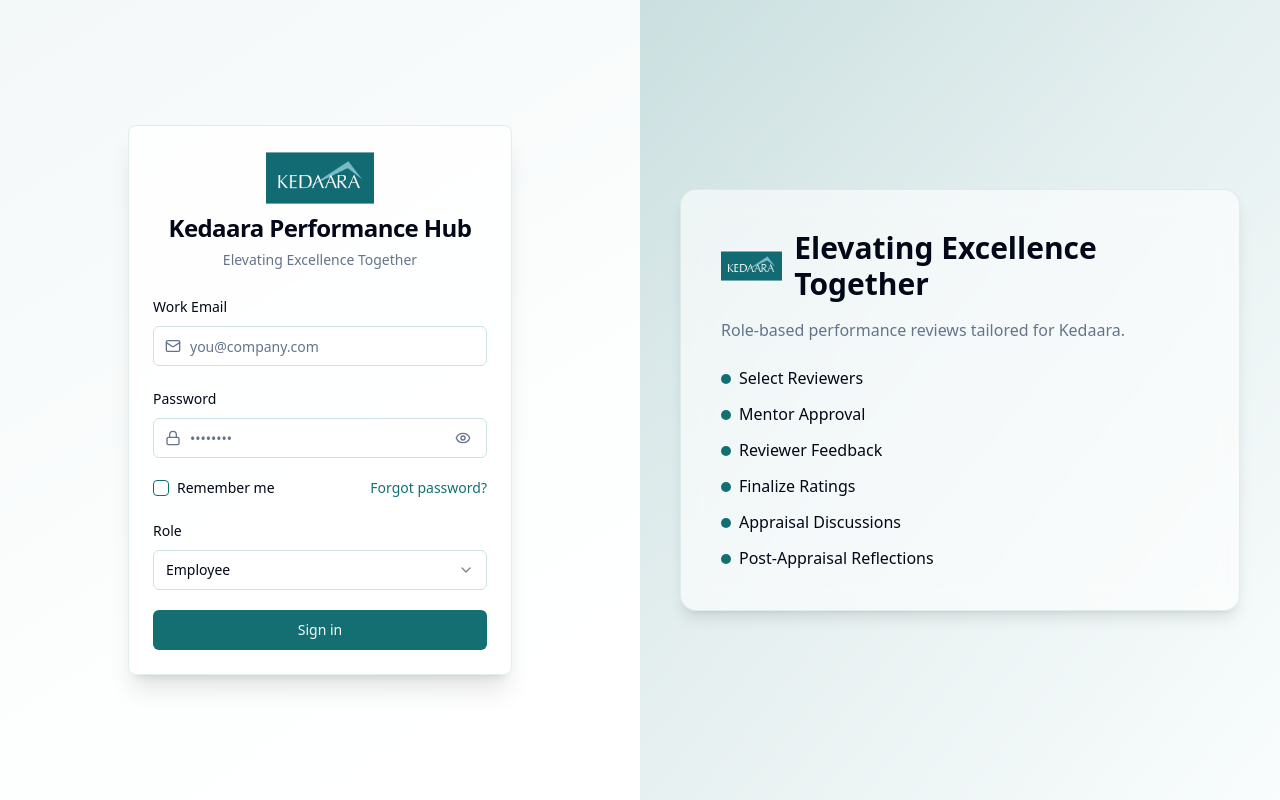
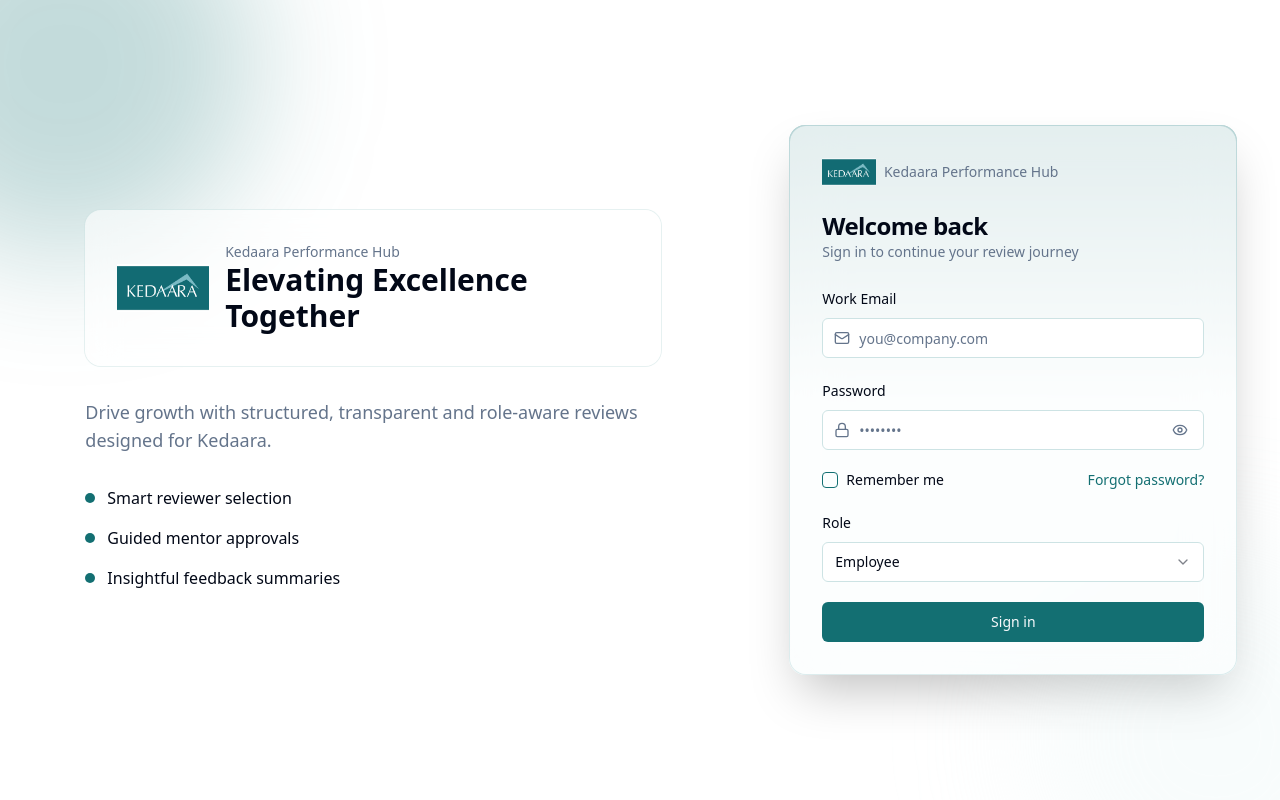
Before and after one commit to rakeshk95/appfactory-flow, a React (Vite) app: page /login in a window 1280 px wide. Built offline with nearby package versions, Linux system fonts and the light colour scheme.

Commit message:
Fix login page design
The login page design was not updated as expected. This commit addresses the issue by implementing a new design.

```diff
--- a/src/pages/Login.tsx
+++ b/src/pages/Login.tsx
@@ -2,7 +2,7 @@ import { Helmet } from "react-helmet-async";
 import { useForm } from "react-hook-form";
 import { useNavigate } from "react-router-dom";
 import { useAuth, Role } from "@/context/AuthContext";
-import { Card, CardContent, CardHeader, CardTitle, CardDescription } from "@/components/ui/card";
+import { CardTitle, CardDescription } from "@/components/ui/card";
 import { Button } from "@/components/ui/button";
 import { Input } from "@/components/ui/input";
 import { Label } from "@/components/ui/label";
@@ -51,20 +51,65 @@ export default function Login() {
       </Helmet>
 
       <h1 className="sr-only">Kedaara Performance Hub Login</h1>
-      <main className="min-h-screen grid grid-cols-1 lg:grid-cols-2 bg-gradient-to-br from-primary/5 via-accent/5 to-background">
-        <section className="w-full max-w-md mx-auto p-6 lg:p-8 flex items-center">
-          <Card className="w-full border border-border/60 shadow-xl bg-card/80 backdrop-blur-sm animate-fade-in">
-            <CardHeader className="text-center">
+      <main className="relative min-h-screen grid grid-cols-1 lg:grid-cols-12 bg-background overflow-hidden">
+        {/* Decorative gradients */}
+        <div className="pointer-events-none absolute -top-32 -left-32 h-96 w-96 rounded-full bg-primary/25 blur-3xl" aria-hidden="true" />
+        <div className="pointer-events-none absolute -bottom-32 -right-32 h-96 w-96 rounded-full bg-secondary/25 blur-3xl" aria-hidden="true" />
+
+        {/* Brand hero */}
+        <section className="hidden lg:flex lg:col-span-7 items-center justify-center p-16 relative">
+          <div className="max-w-xl animate-fade-in">
+            <div className="bg-card/60 backdrop-blur-lg ring-1 ring-border/50 rounded-2xl p-8 inline-flex items-center gap-4">
               <img
                 src="/lovable-uploads/f870dc56-8509-4607-9017-bb0b424fe03e.png"
                 alt="Kedaara Performance Hub logo"
-                className="mx-auto h-14 w-auto"
+                className="h-12 w-auto"
+                loading="lazy"
+              />
+              <div>
+                <p className="text-sm text-muted-foreground">Kedaara Performance Hub</p>
+                <h2 className="text-3xl font-semibold text-foreground">Elevating Excellence Together</h2>
+              </div>
+            </div>
+
+            <p className="mt-8 text-lg text-muted-foreground">
+              Drive growth with structured, transparent and role-aware reviews designed for Kedaara.
+            </p>
+
+            <ul className="mt-8 space-y-4 text-foreground">
+              <li className="flex items-center gap-3">
+                <span className="inline-block h-2.5 w-2.5 rounded-full bg-primary" /> Smart reviewer selection
+              </li>
+              <li className="flex items-center gap-3">
+                <span className="inline-block h-2.5 w-2.5 rounded-full bg-primary" /> Guided mentor approvals
+              </li>
+              <li className="flex items-center gap-3">
+                <span className="inline-block h-2.5 w-2.5 rounded-full bg-primary" /> Insightful feedback summaries
+              </li>
+            </ul>
+          </div>
+        </section>
+
+        {/* Sign-in panel */}
+        <section className="lg:col-span-5 flex items-center justify-center p-6 lg:p-10">
+          <div className="w-full max-w-md animate-fade-in">
+            <div className="bg-gradient-to-b from-primary/40 via-accent/30 to-secondary/40 p-[1px] rounded-2xl shadow-2xl">
+              <div className="rounded-2xl bg-card/70 backdrop-blur-xl ring-1 ring-border/60 p-8 relative">
+                <div className="mb-6 flex items-center gap-2">
+                  <img
+                    src="/lovable-uploads/f870dc56-8509-4607-9017-bb0b424fe03e.png"
+                    alt="KPH logo"
+                    className="h-7 w-auto"
                     loading="eager"
                   />
-              <CardTitle className="text-2xl font-bold">Kedaara Performance Hub</CardTitle>
-              <CardDescription>Elevating Excellence Together</CardDescription>
-            </CardHeader>
-            <CardContent>
+                  <span className="text-sm text-muted-foreground">Kedaara Performance Hub</span>
+                </div>
+
+                <header className="mb-6">
+                  <CardTitle className="text-2xl">Welcome back</CardTitle>
+                  <CardDescription>Sign in to continue your review journey</CardDescription>
+                </header>
+
                 <form onSubmit={handleSubmit(onSubmit)} className="space-y-5">
                   <div className="space-y-2">
                     <Label htmlFor="email">Work Email</Label>
@@ -95,15 +140,15 @@ export default function Login() {
                       </button>
                     </div>
                   </div>
+
                   <div className="flex items-center justify-between">
                     <label className="flex items-center gap-2 text-sm text-foreground" htmlFor="remember">
                       <Checkbox id="remember" />
                       <span>Remember me</span>
                     </label>
-                  <a href="#" className="text-sm story-link text-primary">
-                    Forgot password?
-                  </a>
+                    <a href="#" className="text-sm story-link text-primary">Forgot password?</a>
                   </div>
+
                   <div className="space-y-2">
                     <Label>Role</Label>
                     <Select
@@ -122,32 +167,13 @@ export default function Login() {
                       </SelectContent>
                     </Select>
                   </div>
+
                   <Button type="submit" className="w-full">Sign in</Button>
                 </form>
-            </CardContent>
-          </Card>
+              </div>
+            </div>
+          </div>
         </section>
-
-        <aside className="hidden lg:flex relative items-center justify-center p-10">
-          <div className="absolute inset-0 rounded-none bg-gradient-to-br from-primary/20 via-primary/10 to-secondary/20" aria-hidden="true" />
-          <div className="relative z-10 max-w-xl">
-            <article className="bg-card/60 backdrop-blur-md rounded-2xl p-10 border border-border/60 shadow-lg animate-fade-in">
-              <header className="mb-4 flex items-center gap-3">
-                <img src="/lovable-uploads/f870dc56-8509-4607-9017-bb0b424fe03e.png" alt="KPH brand mark" className="h-8 w-auto" loading="lazy" />
-                <h2 className="text-3xl font-semibold text-foreground">Elevating Excellence Together</h2>
-              </header>
-              <p className="text-muted-foreground">Role-based performance reviews tailored for Kedaara.</p>
-              <ul className="mt-6 space-y-3 text-foreground">
-                <li className="flex items-start gap-2"><span className="mt-2 inline-block h-2.5 w-2.5 rounded-full bg-primary" /> Select Reviewers</li>
-                <li className="flex items-start gap-2"><span className="mt-2 inline-block h-2.5 w-2.5 rounded-full bg-primary" /> Mentor Approval</li>
-                <li className="flex items-start gap-2"><span className="mt-2 inline-block h-2.5 w-2.5 rounded-full bg-primary" /> Reviewer Feedback</li>
-                <li className="flex items-start gap-2"><span className="mt-2 inline-block h-2.5 w-2.5 rounded-full bg-primary" /> Finalize Ratings</li>
-                <li className="flex items-start gap-2"><span className="mt-2 inline-block h-2.5 w-2.5 rounded-full bg-primary" /> Appraisal Discussions</li>
-                <li className="flex items-start gap-2"><span className="mt-2 inline-block h-2.5 w-2.5 rounded-full bg-primary" /> Post-Appraisal Reflections</li>
-              </ul>
-            </article>
-          </div>
-        </aside>
       </main>
     </>
   );
```
Lines whose indentation alone changed are shown as unchanged.
